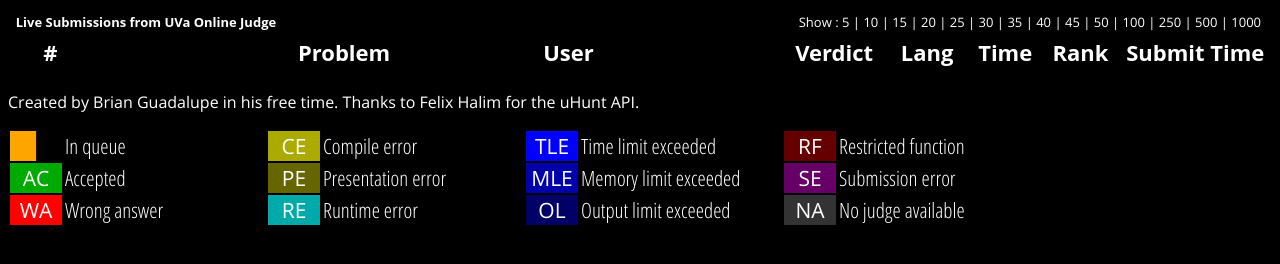
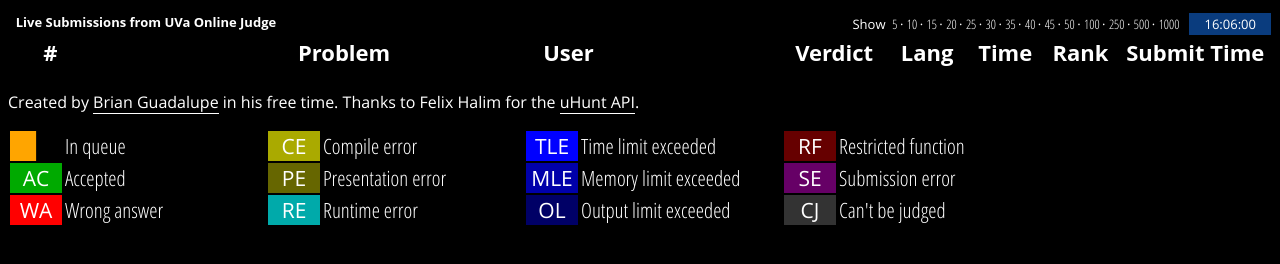
Before and after one commit to alltootechnical/uva-livesubs, a plain HTML site: page index.html in a window 1280 px wide. Drawn offline with nearby package versions, Linux system fonts and the light colour scheme; no server answers; a web font is replaced by a local one.

Commit message:
Big changes
Added clock, improved pending runs count and "queue zoned" warnings,
etc.

```diff
--- a/index.html
+++ b/index.html
@@ -2,7 +2,6 @@
 <html lang="en" ng-app="uHunt">
 <head>
   <meta charset="utf-8">
-  <title>Live Submissions from UVa Online Judge</title>
   <link rel="stylesheet" href="uhunt.css"/>
   <link rel="shortcut icon" href="http://i.imgur.com/UaJV0iL.png" />
  <script src="https://ajax.googleapis.com/ajax/libs/jquery/1.11.2/jquery.min.js"></script>
@@ -24,7 +23,7 @@
 
 <body bgcolor="#000000">
   <div uhunt-livesubs></div>
-<p style="color:#ffffff; font-size:12pt">Created by <a class="white" href="http://alltootechnical.tk">Brian Guadalupe</a> in his free time. Thanks to Felix Halim for the <a class="white" href="http://uhunt.felix-halim.net/api">uHunt API</a>.</p>
+<p style="color:#ffffff; font-size:12pt">Created by <a class="white underln" href="http://uhunt.felix-halim.net/id/774905">Brian Guadalupe</a> in his free time. Thanks to Felix Halim for the <a class="white underln" href="http://uhunt.felix-halim.net/api">uHunt API</a>.</p>
  <table style="color: white; table-layout: fixed;">
     <tr>
         <td class="short waiting"></td><td class="desc">In queue</td>
@@ -42,7 +41,7 @@
         <td class="short" style="background: #FF0000">WA</td><td class="desc">Wrong answer</td>
         <td class="short" style="background: #00AAAA">RE</td><td class="desc">Runtime error</td>
         <td class="short" style="background: #000066">OL</td><td class="desc">Output limit exceeded</td>
-        <td class="short" style="background: #333333">NA</td><td class="desc">No judge available</td>
+        <td class="short" style="background: #333333">CJ</td><td class="desc">Can't be judged</td>
     </tr>
   </table>
 </body>
--- a/js/uhunt-base.js
+++ b/js/uhunt-base.js
@@ -90,7 +90,7 @@
 
 // uHunt default configurations. It should be overriden to "uhunt" in the main html.
 .factory('uhunt_config', function (uhunt_util, uhunt_create_user) {
-  var delta_time_amt = 0;
+  var delta_time_amt = -60;
 
   var algorithmist = {};
   [ 119, 10058, 10306, 10341, 10672, 11235, 11292, 11450, 11506, 11512, 11517, 11947, 11974 ].forEach(function (num) {
@@ -125,7 +125,7 @@
     'verdict_map' : {
        0: { name: "- In queue -",         short_name: "",     color: "#000000", desc: "The judge is busy and can't attend your submission. It will be judged as soon as possible.", style: 'animation: flashing 0.3s ease-in-out 0s infinite alternate'}, // OT
       10: { name: "Submission error",     short_name: "SE",   color: "#660066", desc: "The submission is not successful.", style: 'background-color: #660066; animation: flashing_se 0.3s ease-in-out 0s 1'}, // OT
-      15: { name: "No judge available",      short_name: "NA",   color: "#333333", desc: "The judge doesn't have test input and outputs for the selected problem.", style: 'background-color: #333333; animation: flashing_cj 0.3s ease-in-out 0s 1'}, // OT
+      15: { name: "Can't be judged",      short_name: "CJ",   color: "#333333", desc: "The judge doesn't have test input and outputs for the selected problem.", style: 'background-color: #333333; animation: flashing_cj 0.3s ease-in-out 0s 1'}, // OT
       20: { name: "- In queue -",         short_name: "QU",   color: "#000000", desc: "The judge is busy and can't attend your submission. It will be judged as soon as possible.", style: 'background-color: #000000'}, // OT
       30: { name: "Compile error",        short_name: "CE",   color: "#AAAA00", desc: "The compiler could not compile your program.", style: 'background-color: #AAAA00; animation: flashing_ce 0.3s ease-in-out 0s 1'},
       35: { name: "Restricted function",  short_name: "RF",   color: "#660000", desc: "Your program is trying to use a function that we considered harmful to the system.", style: 'background-color: #660000; animation: flashing_rf 0.3s ease-in-out 0s 1'}, // OT
--- a/js/uhunt-livesubs.js
+++ b/js/uhunt-livesubs.js
@@ -33,4 +33,17 @@
   }
 })
 
+function TimeCtrl($scope, $timeout) {
+    $scope.clock = Date.now();
+    $scope.tickInterval = 1000 //ms
+
+    var tick = function() {
+        $scope.clock = Date.now() // get the current time
+        $timeout(tick, $scope.tickInterval); // reset the timer
+    }
+
+    // Start the timer
+    $timeout(tick, $scope.tickInterval);
+}
+
 ;
--- a/partials/livesubs.html
+++ b/partials/livesubs.html
@@ -1,27 +1,36 @@
-<div ng-init="problem_width=185; username_width=185; runs_threshold=10">
-  <table width="100%" style="display:none; border-collapse:collapse" cellpadding="1" ng-show="show">
+<div ng-init="problem_width=185; username_width=185; runs_threshold=5">
+  <title ng-if="pending_runs() > 0">({{pending_runs()}}) Live Submissions from UVa Online Judge</title>
+  <title ng-if="pending_runs() == 0">Live Submissions from UVa Online Judge</title>
+  <table width="100%" style="display:none; border-collapse:collapse;" cellpadding="1" ng-show="show">
     <thead>
       <tr class="tablebar" height="25">
-      <th align="left" colspan="10" height="25">
-        <span style="float:right; font-weight:normal; font-stretch:normal; color:white; padding-right:10px">Show :
-          <a class="white" style="cursor:pointer" ng-click="set_limit(5)"> 5 </a> |
-          <a class="white" style="cursor:pointer" ng-click="set_limit(10)"> 10 </a> |
-	  <a class="white" style="cursor:pointer" ng-click="set_limit(15)"> 15 </a> |
-          <a class="white" style="cursor:pointer" ng-click="set_limit(20)"> 20 </a> |
-          <a class="white" style="cursor:pointer" ng-click="set_limit(25)"> 25 </a> |
-	  <a class="white" style="cursor:pointer" ng-click="set_limit(30)"> 30 </a> |
-	  <a class="white" style="cursor:pointer" ng-click="set_limit(35)"> 35 </a> |
-	  <a class="white" style="cursor:pointer" ng-click="set_limit(40)"> 40 </a> |
-	  <a class="white" style="cursor:pointer" ng-click="set_limit(45)"> 45 </a> |
-          <a class="white" style="cursor:pointer" ng-click="set_limit(50)"> 50 </a> |
-          <a class="white" style="cursor:pointer" ng-click="set_limit(100)"> 100 </a> |
-          <a class="white" style="cursor:pointer" ng-click="set_limit(250)"> 250 </a> |
-          <a class="white" style="cursor:pointer" ng-click="set_limit(500)"> 500 </a> |
-          <a class="white" style="cursor:pointer" ng-click="set_limit(1000)"> 1000 </a>
+      <th align="left" colspan="10" height="25" style="vertical-align:bottom">
+      <span ng-controller='TimeCtrl' class="boxes" style="background:#0A3C7E;float:right; ">
+        {{clock|date:'HH:mm:ss'}}
         </span>
-        &nbsp; <a target="_blank" class="white" href="" style="font-stretch:normal"><b>Live Submissions from UVa Online Judge</b></a>
-        <span style="color:red" ng-if="pending_runs() > 0">&nbsp;&nbsp;&nbsp;&nbsp;&nbsp;&nbsp;{{pending_runs()}} Pending Run(s)</span>
-        <span style="color:red" ng-if="pending_runs() >= 10">&nbsp;&nbsp;&nbsp;&nbsp;&nbsp;&nbsp;Don't submit your solutions yet!</span>
+        <span class="boxes" style="float:right; font-weight:normal; font-stretch:normal; color:white; padding-right:10px">Show&nbsp;
+          <a class="opts" ng-click="set_limit(5)"> 5 </a> &middot;
+          <a class="opts" ng-click="set_limit(10)"> 10 </a> &middot;
+	  <a class="opts" ng-click="set_limit(15)"> 15 </a> &middot;
+          <a class="opts" ng-click="set_limit(20)"> 20 </a> &middot;
+          <a class="opts" ng-click="set_limit(25)"> 25 </a> &middot;
+	  <a class="opts" ng-click="set_limit(30)"> 30 </a> &middot;
+	  <a class="opts" ng-click="set_limit(35)"> 35 </a> &middot;
+	  <a class="opts" ng-click="set_limit(40)"> 40 </a> &middot;
+	  <a class="opts" ng-click="set_limit(45)"> 45 </a> &middot;
+          <a class="opts" ng-click="set_limit(50)"> 50 </a> &middot;
+          <a class="opts" ng-click="set_limit(100)"> 100 </a> &middot;
+          <a class="opts" ng-click="set_limit(250)"> 250 </a> &middot;
+          <a class="opts" ng-click="set_limit(500)"> 500 </a> &middot;
+          <a class="opts" ng-click="set_limit(1000)"> 1000 </a>
+        </span>
+
+        &nbsp; <span class="white" style="font-stretch:normal"><b>Live Submissions from UVa Online Judge</b></span>&nbsp;&nbsp;&nbsp;&nbsp;&nbsp;&nbsp;
+        <span class="boxes" style="color:yellow; font-weight:normal; border: 1px solid yellow" ng-if="pending_runs() == 1">{{pending_runs()}} Pending Run</span>
+        <span class="boxes" style="color:yellow; font-weight:normal; border: 1px solid yellow" ng-if="pending_runs() > 1">{{pending_runs()}} Pending Runs</span>
+        &nbsp;&nbsp;&nbsp;&nbsp;&nbsp;&nbsp;
+        <span class="boxes" style="color:red; border: 1px solid red" ng-if="runs_threshold <= pending_runs() && pending_runs() < 2*runs_threshold">Verdicts possibly delayed; please stand by</span>
+        <span class="boxes" style="color:red; border: 1px solid red" ng-if="pending_runs() >= 2*runs_threshold">Verdicts are delayed; don't resubmit</span>
          <!-- <a class="white" style="cursor:pointer" ng-click="set_show(false)">(hide)</a> -->
       </th>
       <tr class="tablesubar" height="20">
@@ -41,7 +50,7 @@
     <tbody style="font-size:11px">
       <tr style="height:18px; {{ver.style}}; color:white; border-top: 5px solid; border-bottom: 5px solid; border-color: black;" ng-repeat="s in live_submissions | limitTo:limit">
         <td style="font-stretch:condensed;">&nbsp;{{s.sid}}</td>
-        <td class="updown"><span class="up">Level {{10-Math.floor(Math.min(10, Math.log(s.p.dacu)))}}</span><br/> {{s.p.dacu}} dacu</td>
+        <td class="updown"><span class="up">Level&nbsp;{{10-Math.floor(Math.min(10, Math.log(s.p.dacu)))}}</span><br/> {{s.p.dacu}}&nbsp;dacu</td>
         <td align="right" uhunt-problem="{{s.pid}}"></td>
         <td>
          <!--  <span style="float:right; padding-right:5px" uhunt-discuss="{{s.p.num}}"></span> -->
--- a/uhunt.css
+++ b/uhunt.css
@@ -54,6 +54,21 @@
   margin-bottom: 2em;
   padding: 0 0 0.5em;
 }
+
+a.opts {
+    cursor:pointer;
+    font-stretch:condensed;
+}
+
+a.opts:hover {
+    border-bottom: 1px solid white;
+}
+
+a.opts:active {
+    background: white;
+    color: black;
+}
+
 .menu:before { content: "["; }
 .menu:after { content: "]"; }
 .menu > li { display: inline; }
@@ -64,8 +79,19 @@
 td { font-family: open sans; font-size: 21px; }
 p  { font-family: open sans; font-size: 23px; }
 
+.underln {
+    color: white;
+    border-bottom: 1px solid white;
+}
+
 td.waiting {
     background: -webkit-linear-gradient(left, orange, orange 49.7%, black 50%, black 100%); background: -moz-linear-gradient(left, orange, orange 49.7%, black 50%, black 100%); background-size: 600% 600%; animation: loading 3s ease-in infinite;/* background-attachment:fixed;*/
+}
+
+.boxes {
+    font-weight:normal;
+    display:inline;
+    padding:2px 15px
 }
 
 @keyframes flashing {
```
